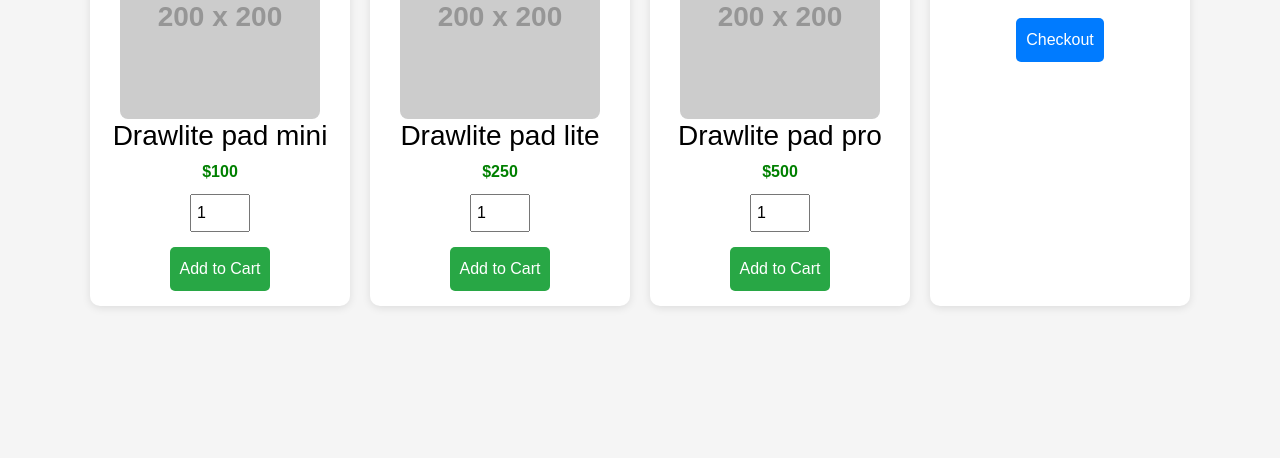
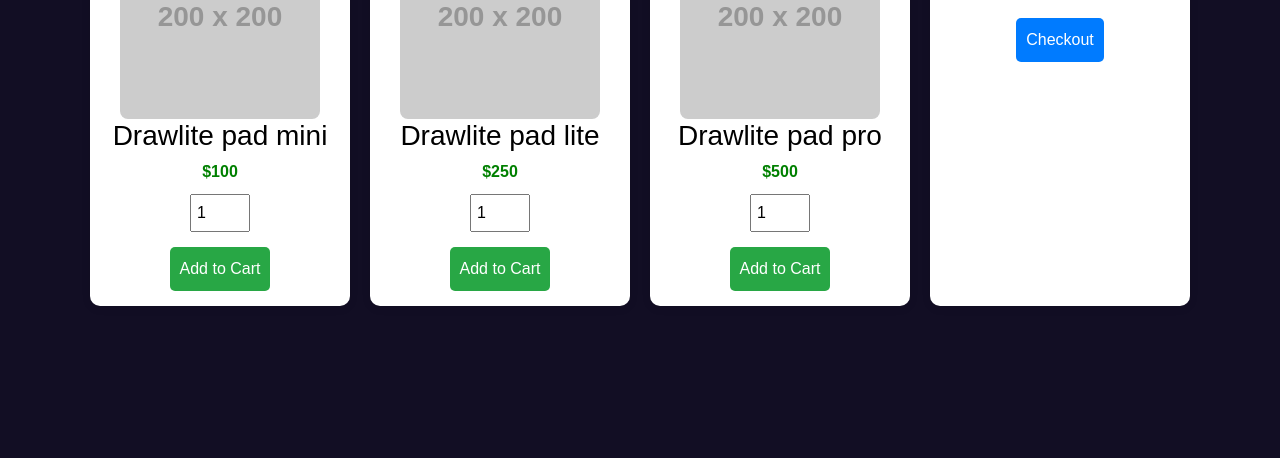
Before and after one commit to Lordlolplo3/Drawlite-2, a website: page stackblitz-starters-cicyrmtp (1)/page4.html in a window 1280 px wide. Shown: the part 342-800 px from the top of the page. Drawn offline with nearby package versions, Linux system fonts and the light colour scheme; placeholder pictures from the web are drawn by us.

Commit message:
made background match

```diff
--- a/stackblitz-starters-cicyrmtp (1)/page4.html
+++ b/stackblitz-starters-cicyrmtp (1)/page4.html
@@ -64,7 +64,7 @@
     body {
       font-family: Arial, sans-serif;
       margin: 0;
-      background: #f5f5f5;
+      background: #120e24;
     }
 
     header {
```
